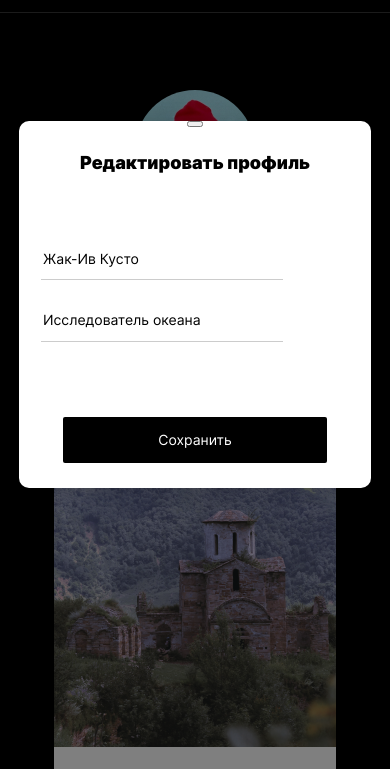
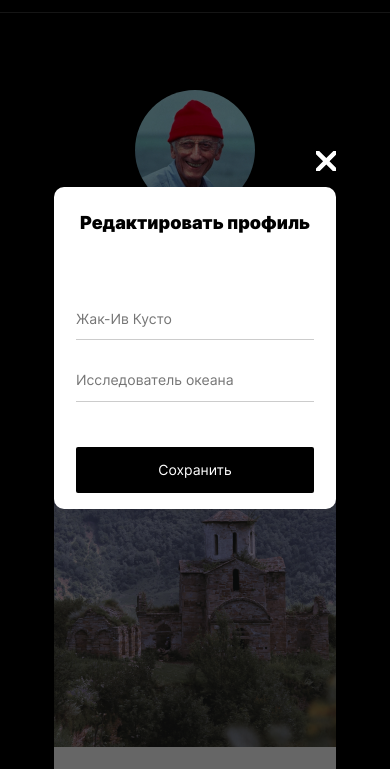
Before and after one commit to ilinalexey96/mesto-project-bootcamp, a plain HTML site: page index.html in a window 390 px wide. Both pictures are taken after a click on the button 294 px from the left and 322 px from the top of the page. Shown: the part 74-843 px from the top of the page. Drawn offline with Linux system fonts and the light colour scheme.

Commit message:
add form edit

```diff
--- a/blocks/popup/__escape-button/popup__escape-button.css
+++ b/blocks/popup/__escape-button/popup__escape-button.css
@@ -10,13 +10,15 @@
     top: -35px;
     right: -35px;
     cursor: pointer;
+    transition: all 0.4s ease-in-out;
+    background-color: transparent;
 }
 
 .popup__escape-button:hover {
     opacity: .6;
 }
 
-@media screen and (max-width: 500px) {
+@media screen and (max-width: 644px) {
     .popup__escape-button {
         width: 20px;
         height: 20px;
--- a/blocks/popup/__form-container/popup__form-container.css
+++ b/blocks/popup/__form-container/popup__form-container.css
@@ -4,15 +4,15 @@
   background-color: #FFFFFF;
   display: flex;
   flex-direction: column;
-  margin: 195px auto auto auto;
   align-items: center;
   box-shadow: 0 0 25px rgba(0, 0, 0, 0.15);
   border-radius: 10px;
   position: relative;
 }
 
-@media screen and (max-width: 767px) {
+@media screen and (max-width: 644px) {
   .popup__form-container {
-      width: calc(100% - (19px + 19px));
+      max-width: 282px;
+      height: 322px;
   }
 }
--- a/blocks/popup/__form-title/popup__form-title.css
+++ b/blocks/popup/__form-title/popup__form-title.css
@@ -7,9 +7,8 @@
     margin: 34px auto 54px auto;
 }
 
-@media screen and (max-width: 767px) {
+@media screen and (max-width: 644px) {
     .popup__form-title {
-        width: calc(100% - 44px);
         font-size: 18px;
         line-height: 22px;
         margin: 25px auto 75px auto;
--- a/blocks/popup/__form/popup__form.css
+++ b/blocks/popup/__form/popup__form.css
@@ -4,7 +4,7 @@
     padding: 0 36px 0 36px;
 }
 
-@media screen and (max-width: 600px) {
+@media screen and (max-width: 644px) {
     .popup__form {
         padding: 0 22px 0 22px;
     }
--- a/blocks/popup/__input/popup__input.css
+++ b/blocks/popup/__input/popup__input.css
@@ -6,18 +6,22 @@
     border: 0;
     border-bottom: 1px solid rgba(0, 0, 0, .2);
     color: #000000;
+    padding: 0;
     margin-bottom: 30px;
     padding-bottom: 13px;
     overflow: hidden;
 }
 
-.popup__input:last-child {
+.popup__input:nth-last-child(2) {
     margin-bottom: 48px;
 }
 
-@media screen and (max-width: 628px) {
+@media screen and (max-width: 644px) {
     .popup__input {
         width: 238px;
         height: 14px;
     }
+    .popup__input:nth-last-child(2) {
+        margin-bottom: 45px;
+    }
 }
--- a/blocks/popup/__save-button/popup__save-button.css
+++ b/blocks/popup/__save-button/popup__save-button.css
@@ -1,22 +1,27 @@
 .popup__save-button {
-    width: calc(100% - (36px + 36px));
+    width: 358px;
     background: #000000;
     border-radius: 2px;
-    margin: 0 36px 37px 36px;
     color: #FFFFFF;
     border: rgba(0, 0, 0, 0);
     padding: 0;
     cursor: pointer;
+    height: 50px;
+    font-family: 'Inter';
+    font-size: 18px;
+    line-height: 21.78px;
+    margin-bottom: 37px;
+    transition: all 0.4s ease-in-out;
 }
 
 .popup__save-button:hover {
     opacity: .8;
 }
 
-@media screen and (max-width: 767px) {
+@media screen and (max-width: 644px) {
     .popup__save-button {
-        width: calc(100% - 44px);
-        margin: 45px 22px 25px 22px;
+        width: 238px;
+        margin: 0px auto 25px auto;
         height: 46px;
         font-size: 14px;
     }
--- a/blocks/popup/popup.css
+++ b/blocks/popup/popup.css
@@ -1,7 +1,7 @@
 .popup {
     width: 100%;
     height: 100%;
-    background-color: rgba(0, 0, 0, .5);
+    background-color: rgba(0, 0, 0, .6);
     position: fixed;
     top: 0;
     right: 0;
--- a/index.html
+++ b/index.html
@@ -78,8 +78,8 @@
             <button class="popup__escape-button" type="button"></button>
             <form class="popup__form" name="popupForm">
                 <h2 class="popup__form-title">Редактировать профиль</h2>
-                    <input type="text" class="popup__input" placeholder="Имя" value="Жак-Ив Кусто" id="name" name="name">
-                    <input type="text" class="popup__input" placeholder="Специальность" value="Исследователь океана"
+                    <input type="text" class="popup__input" placeholder="Жак-Ив Кусто" id="name" name="name">
+                    <input type="text" class="popup__input" placeholder="Исследователь океана"
                         id="specialization" name="specialization">
                 <button class="popup__save-button" type="submit">Сохранить</button>
             </form>
--- a/index.js
+++ b/index.js
@@ -1,4 +1,10 @@
 const buttonEdit = document.querySelector('.profile__edit-button');
+const popup = document.querySelector('.popup')
+const profileName = document.querySelector('.profile__title');
+const profileJob = document.querySelector('.profile__subtitle');
+const formElement = document.querySelector('.popup__form');
+const nameInput = document.querySelectorAll('.popup__input')[0];
+const jobInput = document.querySelectorAll('.popup__input')[1];
 
 buttonEdit.addEventListener('click', function() {
     document.querySelector('.popup').classList.add('popup_opened')
@@ -7,10 +13,16 @@ buttonEdit.addEventListener('click', function() {
 const popupClosed = document.querySelector('.popup__escape-button');
 
 popupClosed.addEventListener('click', function() {
-    const popup = document.querySelector('.popup')
     if (popup.classList.contains('popup_opened')) {
         popup.classList.remove('popup_opened')
-    } else {
-        alert("class popup_opened not found");
     }
 })
+
+function handleFormSubmit(evt) {
+    evt.preventDefault();
+    profileName.textContent = nameInput.value;
+    profileJob.textContent = jobInput.value;
+    popup.classList.remove('popup_opened')
+}
+
+formElement.addEventListener('submit', handleFormSubmit);
--- a/pages/index.css
+++ b/pages/index.css
@@ -23,7 +23,7 @@
 @import url(../blocks/popup/popup.css);
 @import url(../blocks/popup/_opened/popup_opened.css);
 @import url(../blocks/popup/__form-container/popup__form-container.css);
-@import url(../blocks/popup/popup__escape-button/popup__escape-button.css);
+@import url(../blocks/popup/__escape-button/popup__escape-button.css);
 @import url(../blocks/popup/__form-title/popup__form-title.css);
 @import url(../blocks/popup/__form/popup__form.css);
 @import url(../blocks/popup/__input/popup__input.css);
```
